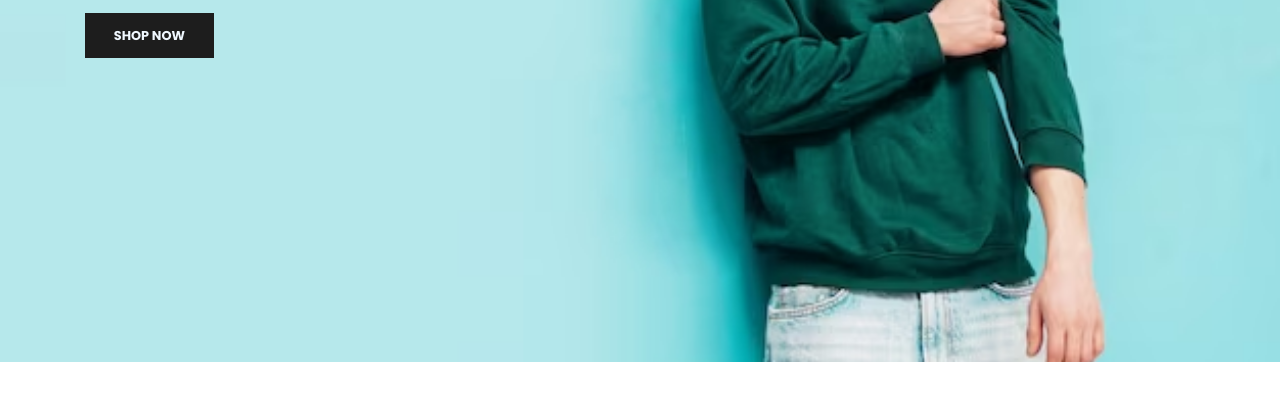
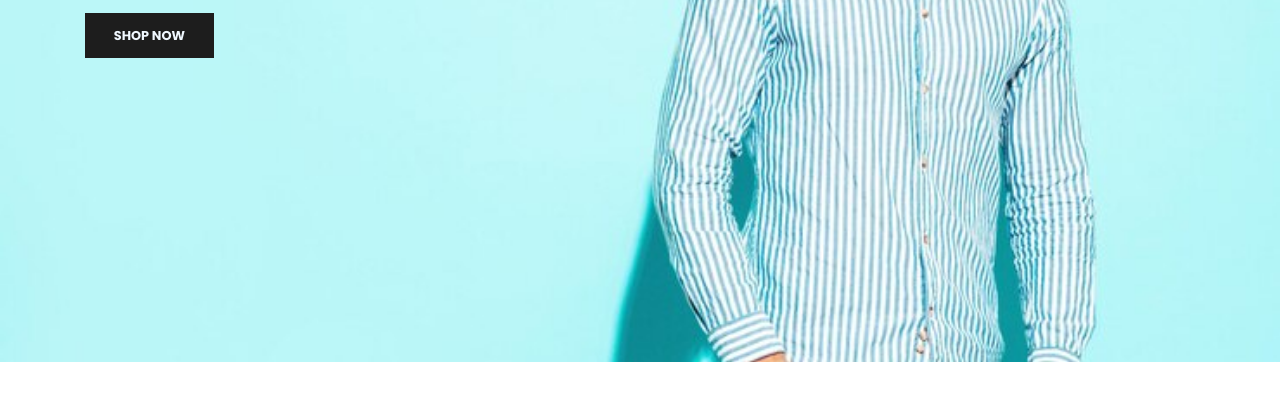
Before and after one commit to ajmalgithubm/shop_page, a plain HTML site: page index.html in a window 1280 px wide. Shown: the part 438-842 px from the top of the page. Drawn offline with nearby package versions, Linux system fonts and the light colour scheme.

Commit message:
project completed

```diff
--- a/index.css
+++ b/index.css
@@ -140,7 +140,7 @@ button:hover {
 
 /* Home style start here */
 #home {
-    background-image: url('/image/modal.avif');
+    background-image: url('/image/m1.jpg');
     width: 100%;
     height: 100vh;
     background-size: cover;
```
Also changed, not shown: image/m1.jpg (added).
